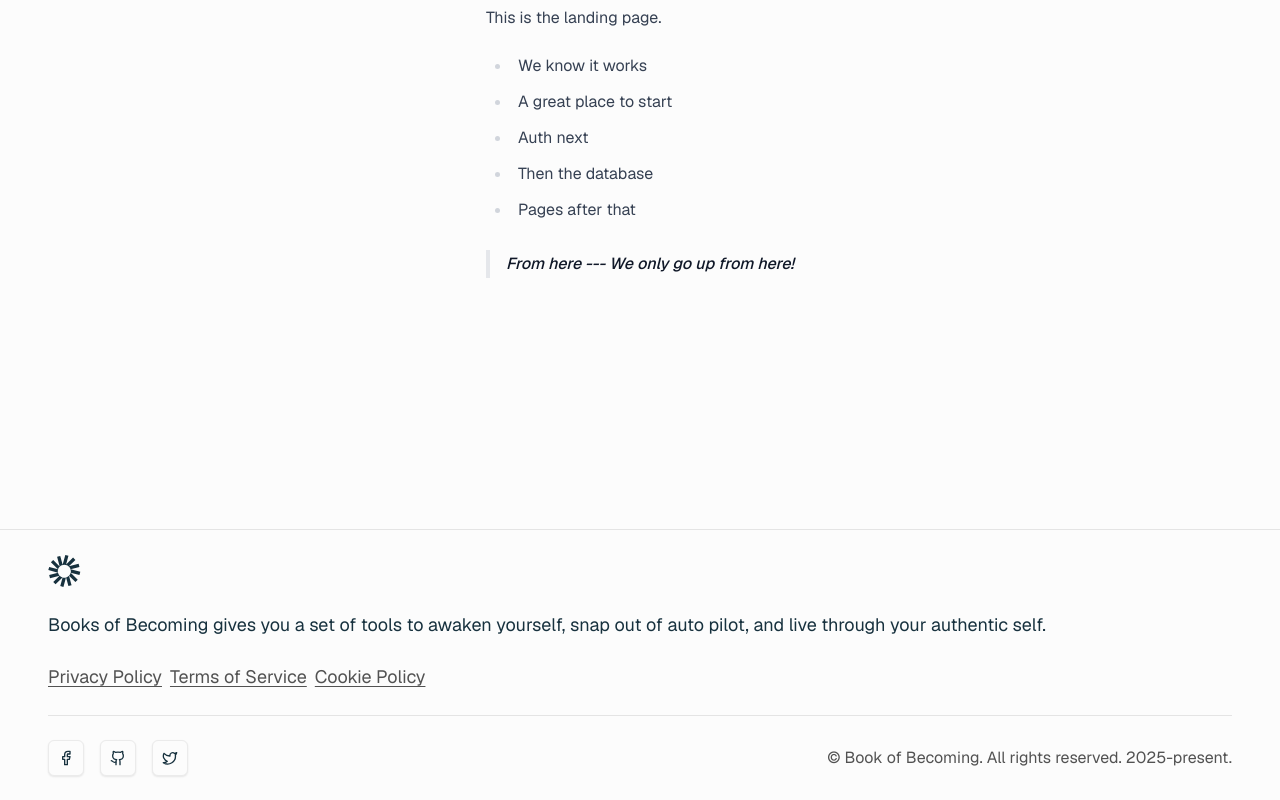
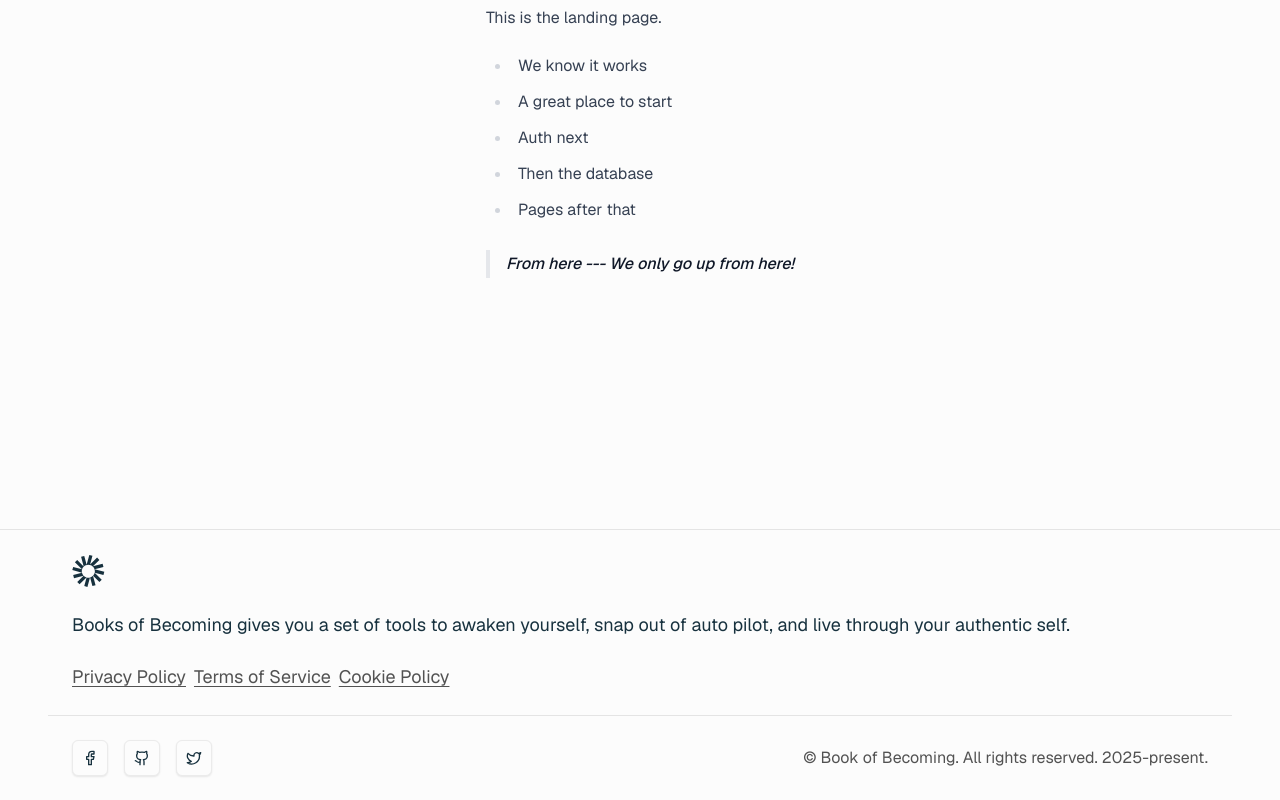
Before and after one commit to briansegs/books-of-becoming, a Next.js app: page / in a window 1280 px wide. Shown: the part 336-1136 px from the top of the page. Built offline with nearby package versions, Linux system fonts and the light colour scheme.

Commit message:
remove generated package-lock file | add padding to footer

```diff
--- a/src/features/shared/components/Footer.tsx
+++ b/src/features/shared/components/Footer.tsx
@@ -19,16 +19,16 @@ export function Footer() {
   return (
     <footer className="w-full border-t px-12 py-6">
       <div className="flex flex-col gap-6">
-        <a href="#" className="text-primary hover:text-primary/90">
+        <a href="#" className="px-6 text-primary hover:text-primary/90">
           <Logo />
         </a>
 
-        <p className="text-lg">
+        <p className="px-6 text-lg">
           Books of Becoming gives you a set of tools to awaken yourself, snap out of auto pilot, and
           live through your authentic self.
         </p>
 
-        <div className="flex gap-2">
+        <div className="flex gap-2 px-6">
           <FooterLink>Privacy Policy</FooterLink>
           <FooterLink>Terms of Service</FooterLink>
           <FooterLink>Cookie Policy</FooterLink>
@@ -36,7 +36,7 @@ export function Footer() {
 
         <Separator />
 
-        <div className="flex items-center justify-between">
+        <div className="flex items-center justify-between px-6">
           <div className="flex gap-4">
             <Button variant="outline" size="icon">
               <Facebook className="h-8 w-8" />
```
Also changed, not shown: 1 other file (tests, documents, lock files or other folders).
